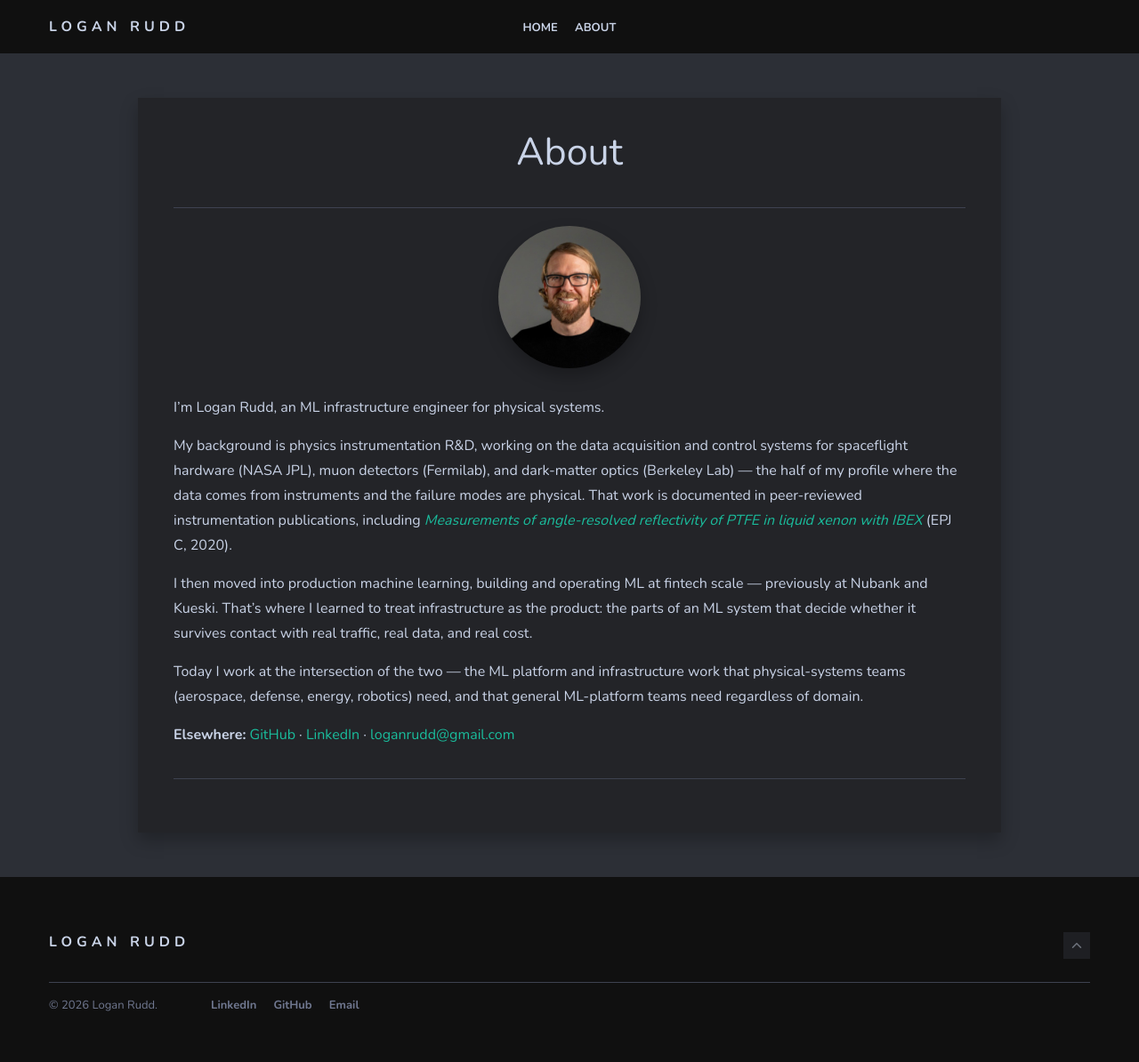
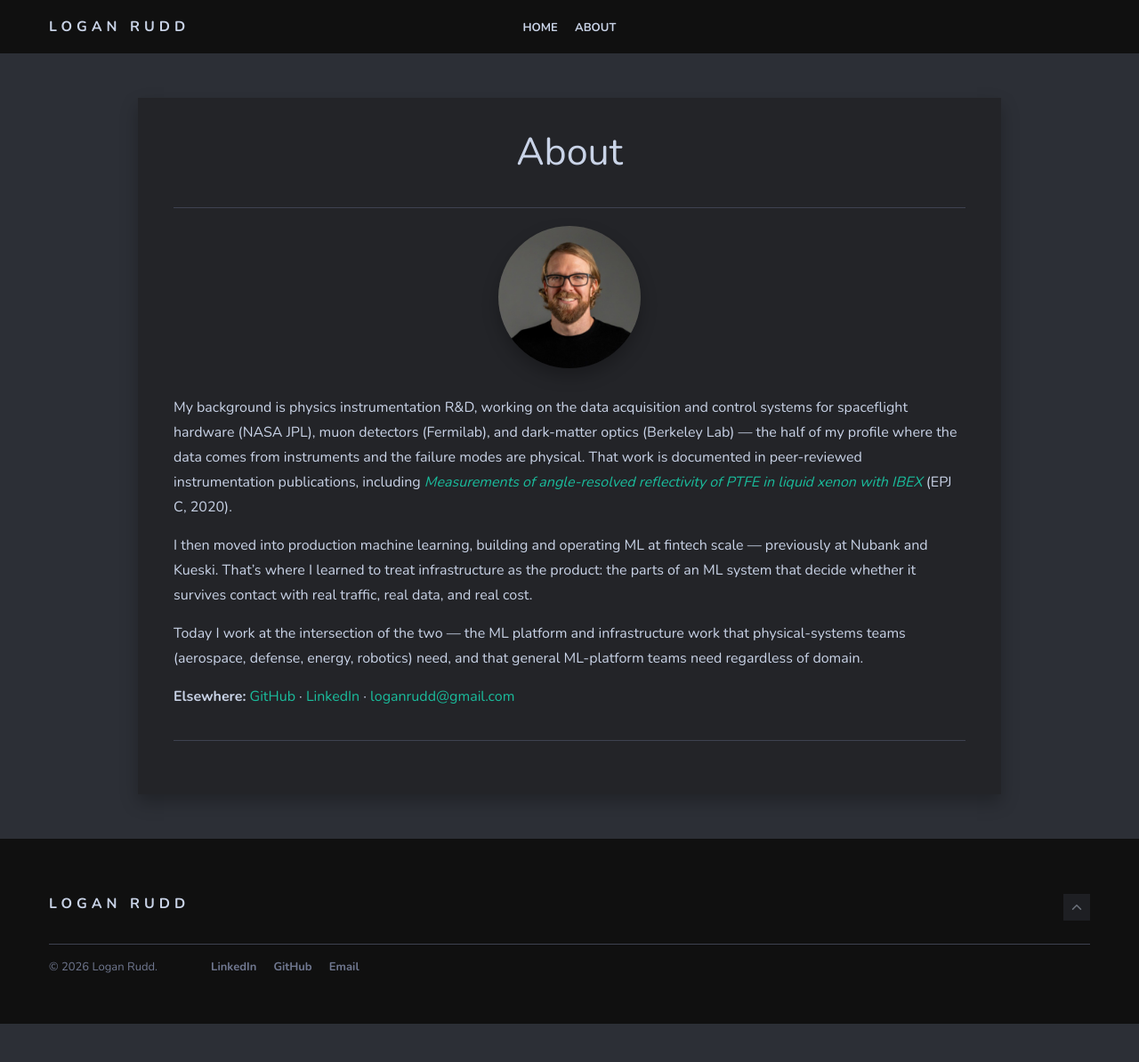
Before and after one commit to loganrudd/loganrudd.github.io, a Jekyll site: the page built from _pages/about.md, in a window 1280 px wide. Shown: the whole page at 89% size. Built offline with Jekyll 4.4.1, drawn with Linux system fonts in a browser that asks for light colours; nearby versions of some CDN libraries; after the commit the page ends 1151 px from its top, so only the background shows below that.

Commit message:
Update about

```diff
--- a/_pages/about.md
+++ b/_pages/about.md
@@ -6,8 +6,6 @@ permalink: /about/
 
 <img src="{{ site.baseurl }}/img/profile-photo.jpeg" alt="Logan Rudd" class="about-portrait">
 
-I'm Logan Rudd, an ML infrastructure engineer for physical systems.
-
 My background is physics instrumentation R&D, working on the data acquisition and control systems for spaceflight hardware (NASA JPL), muon detectors (Fermilab), and dark-matter optics (Berkeley Lab) — the half of my profile where the data comes from instruments and the failure modes are physical. That work is documented in peer-reviewed instrumentation publications, including [*Measurements of angle-resolved reflectivity of PTFE in liquid xenon with IBEX*](https://link.springer.com/article/10.1140/epjc/s10052-020-7800-6) (EPJ C, 2020).
 
 I then moved into production machine learning, building and operating ML at fintech scale — previously at Nubank and Kueski. That's where I learned to treat infrastructure as the product: the parts of an ML system that decide whether it survives contact with real traffic, real data, and real cost.
```
